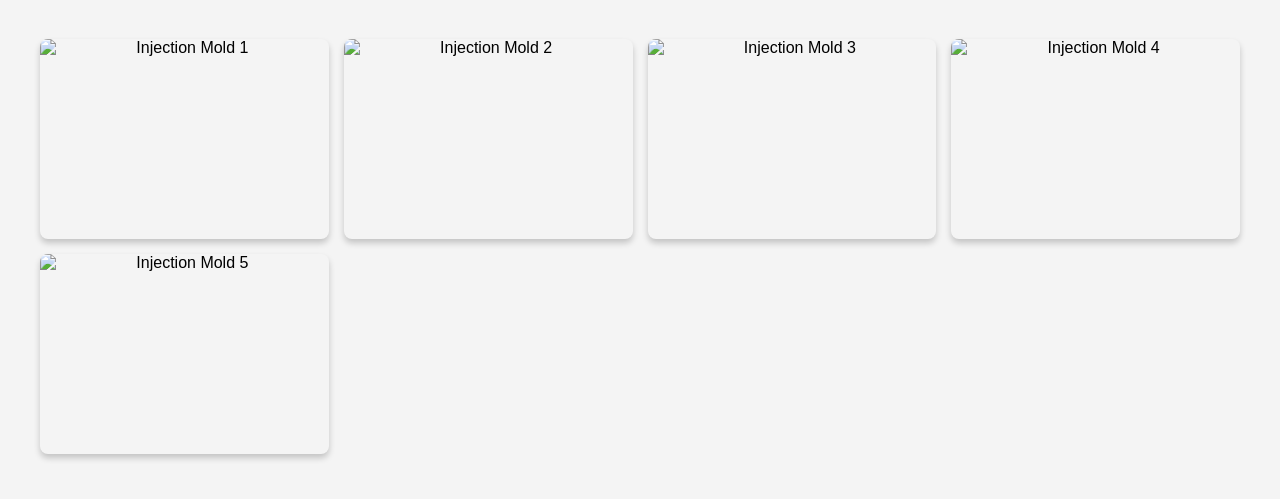
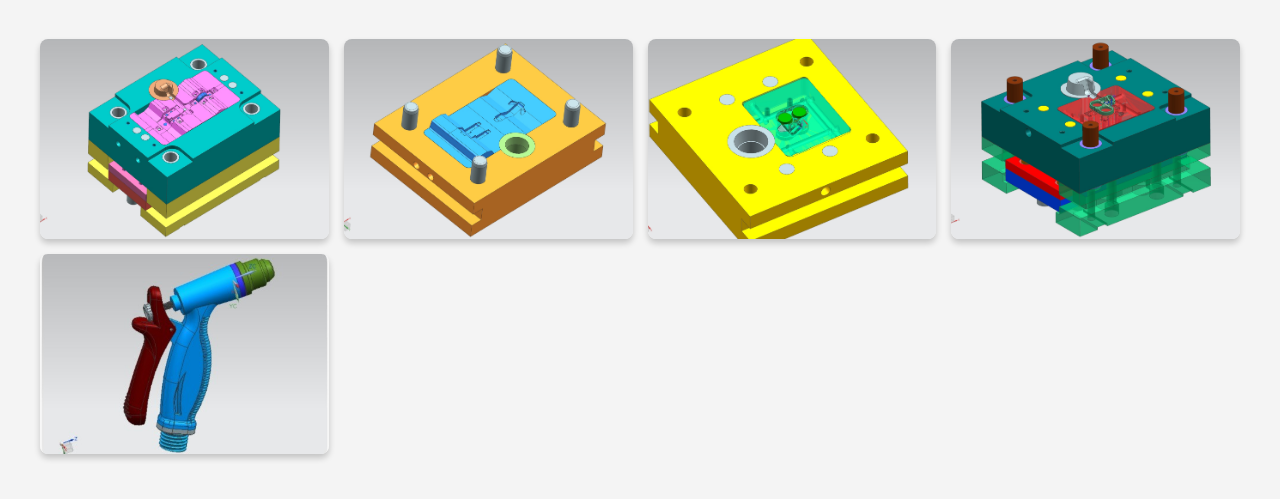
Before and after one commit to praveenyvv/Siegen, a plain HTML site: page service3.html in a window 1280 px wide. Shown: the part 81-580 px from the top of the page. Drawn offline with Linux system fonts and the light colour scheme.

Commit message:
Update service3.html

```diff
--- a/service3.html
+++ b/service3.html
@@ -109,11 +109,11 @@
 
     <h1>Die Casting Gallery</h1>
     <div class="gallery">
-        <img src="images/DC1.jpeg" alt="Injection Mold 1">
-        <img src="images/DC2.jpeg" alt="Injection Mold 2">
-        <img src="images/DC3.jpeg" alt="Injection Mold 3">
-        <img src="images/DC4.jpeg" alt="Injection Mold 4">
-        <img src="images/DC5.jpeg" alt="Injection Mold 5">
+        <img src="DC1.jpeg" alt="Injection Mold 1">
+        <img src="DC2.jpeg" alt="Injection Mold 2">
+        <img src="DC3.jpeg" alt="Injection Mold 3">
+        <img src="DC4.jpeg" alt="Injection Mold 4">
+        <img src="DC5.jpeg" alt="Injection Mold 5">
 
 
     </div>
```
